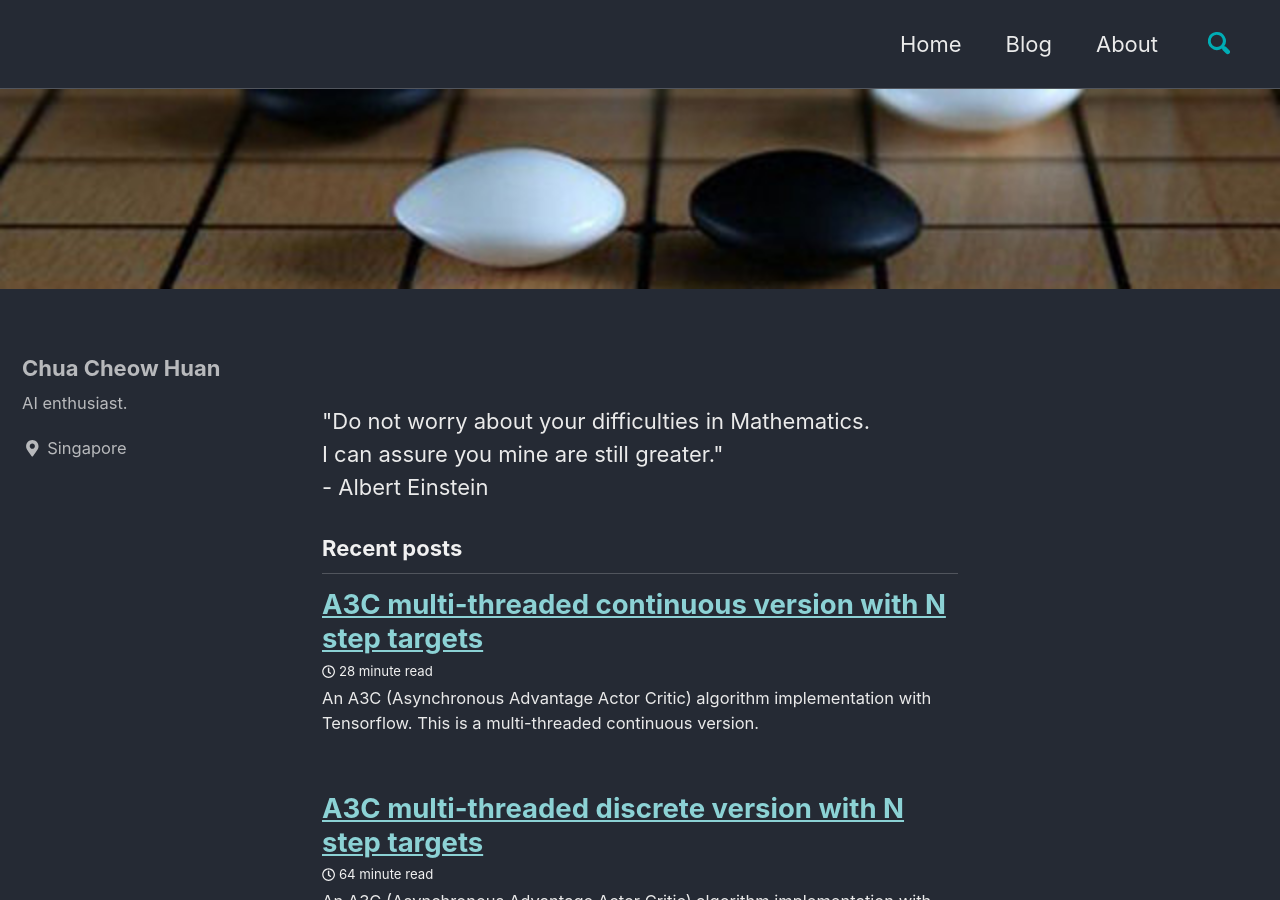
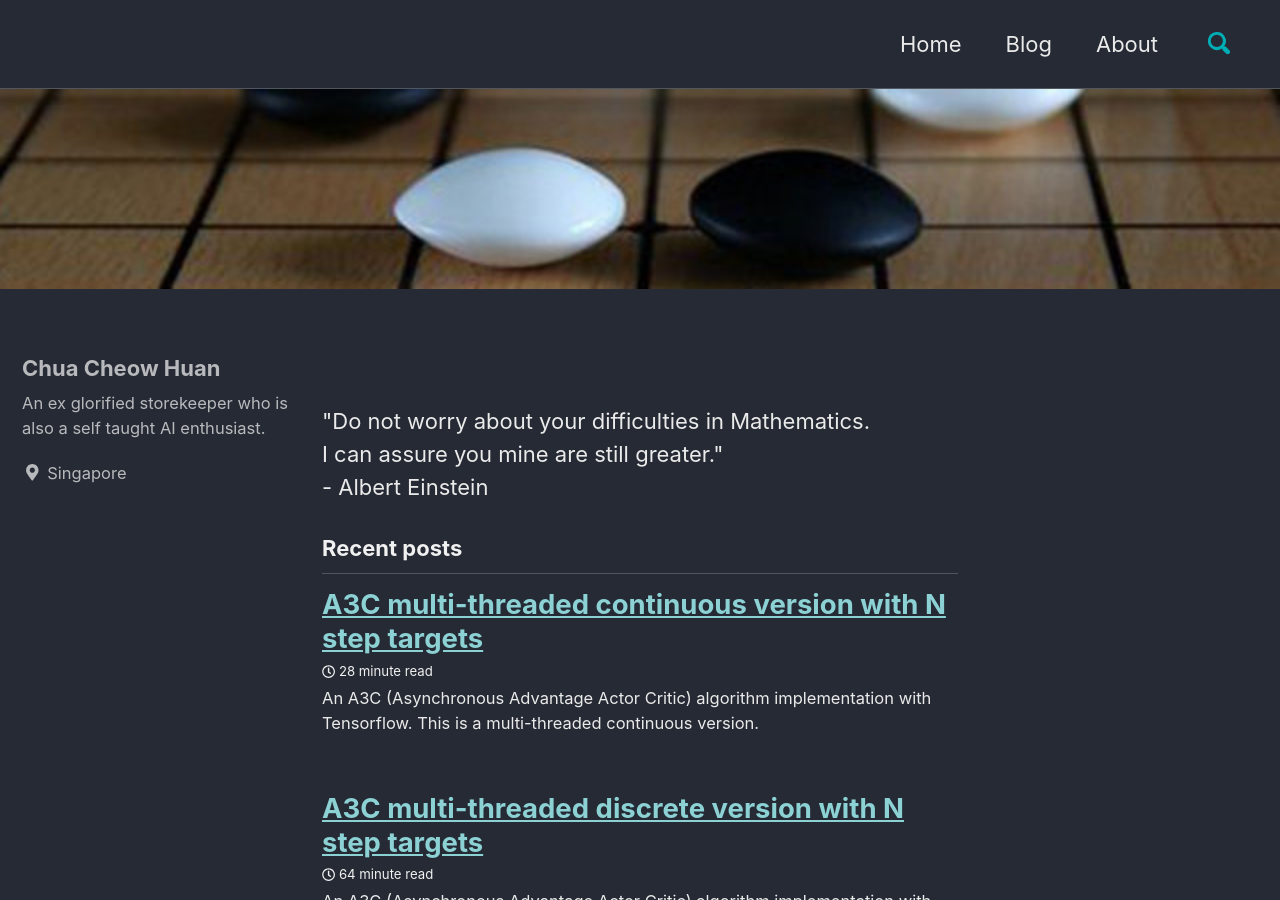
Before and after one commit to ChuaCheowHuan/ChuaCheowHuan.github.io, a Jekyll site: the page built from index.html, in a window 1280 px wide and 900 px high. Built offline with Jekyll 4.4.1, drawn with Linux system fonts in a browser that asks for light colours; cached includes are drawn as plain includes; the list of posts is cut into pages by our own code.

Commit message:
new congif.yml

```diff
--- a/_config.yml
+++ b/_config.yml
@@ -109,7 +109,7 @@ analytics:
 author:
   name             : "Chua Cheow Huan"
   avatar           : # path of avatar image, e.g. "/assets/images/bio-photo.jpg"
-  bio              : "AI enthusiast."
+  bio              : "An ex glorified storekeeper who is also a self taught AI enthusiast."
   location         : "Singapore"
   email            :
   links:
```
Also changed, not shown: 4 other files.
